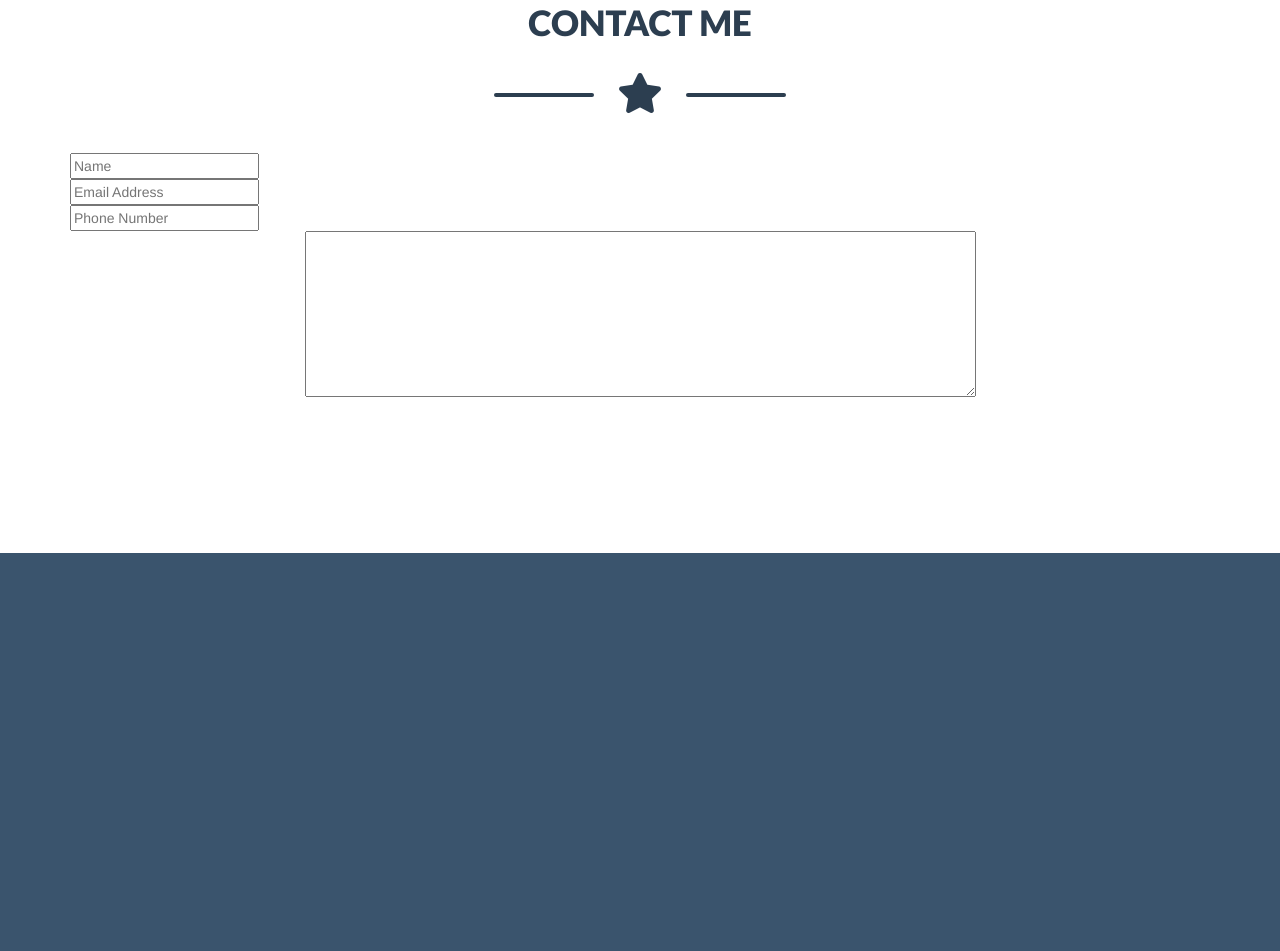
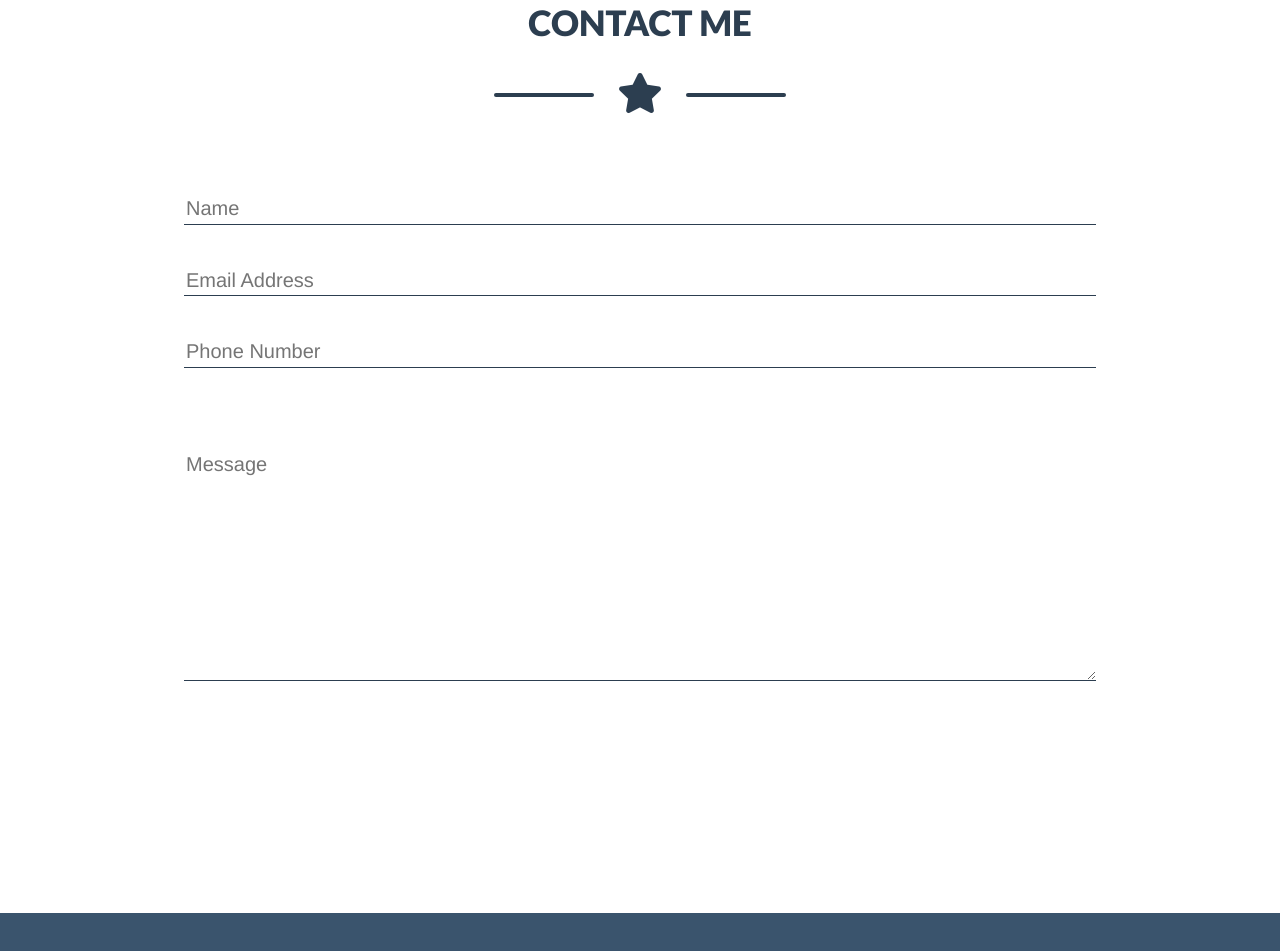
Before and after one commit to aleneri-github/html-css-bootstrap-freelancer, a plain HTML site: page index.html in a window 1280 px wide. Shown: the part 2223-3174 px from the top of the page. Drawn offline with nearby package versions, Linux system fonts and the light colour scheme.

Commit message:
Aggiornamento form

```diff
--- a/css/style.css
+++ b/css/style.css
@@ -219,7 +219,7 @@ P{
 
 
 .contact_me{
-  height: 80vh;
+  height: 1000px;
   padding-top: 70px;
   text-align: center;
   background-color: #FFFFFF;
@@ -227,7 +227,21 @@ P{
 }
 
 form input{
+  margin: 40px auto;
   display: block;
+  width: 80%;
+  border: 0px;
+  border-bottom: 1px solid #2C3E50;
+  font-size: 20px;
+  color: #2C3E50;
+}
+textarea{
+  margin: 40px auto;
+  width: 80%;
+  font-size: 20px;
+  color: #2C3E50;
+  border: 0px;
+  border-bottom: 1px solid #2C3E50;
 }
 
 
--- a/index.html
+++ b/index.html
@@ -172,7 +172,7 @@
 
               <input type="text" placeholder="Phone Number">
 
-              <textarea name="name" rows="8" cols="80"></textarea>
+              <textarea placeholder="Message" name="name" rows="8" cols="80"></textarea>
 
             </form>
 
```
